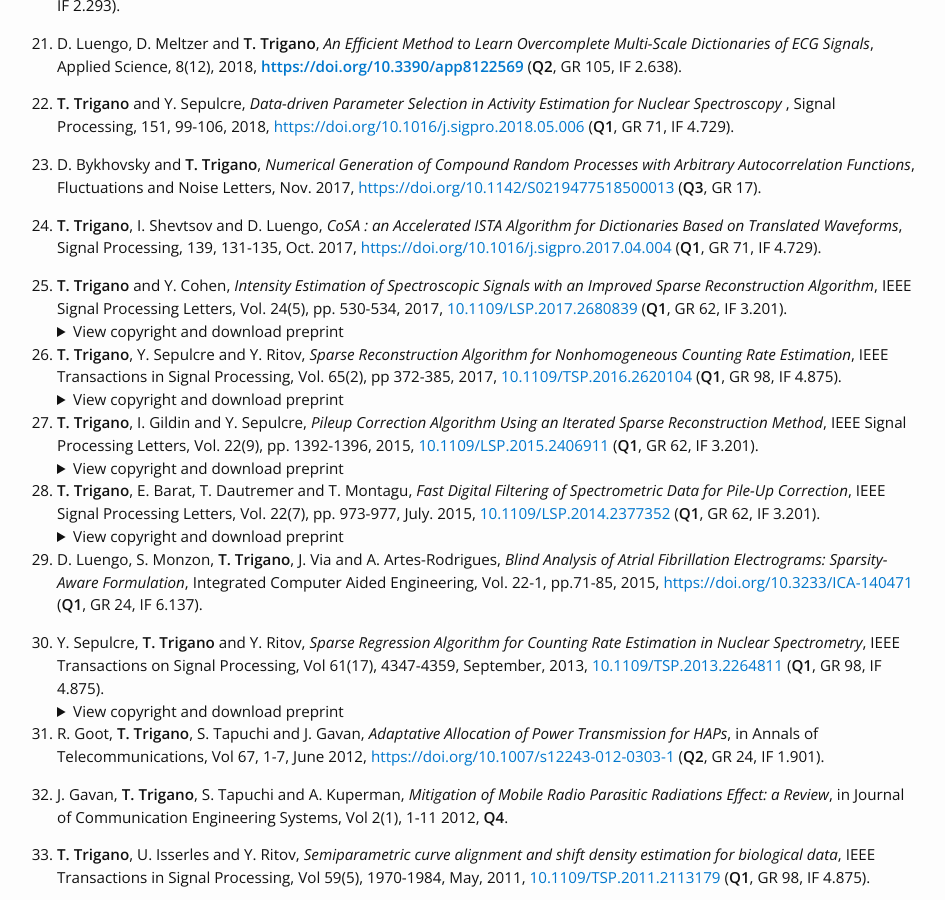
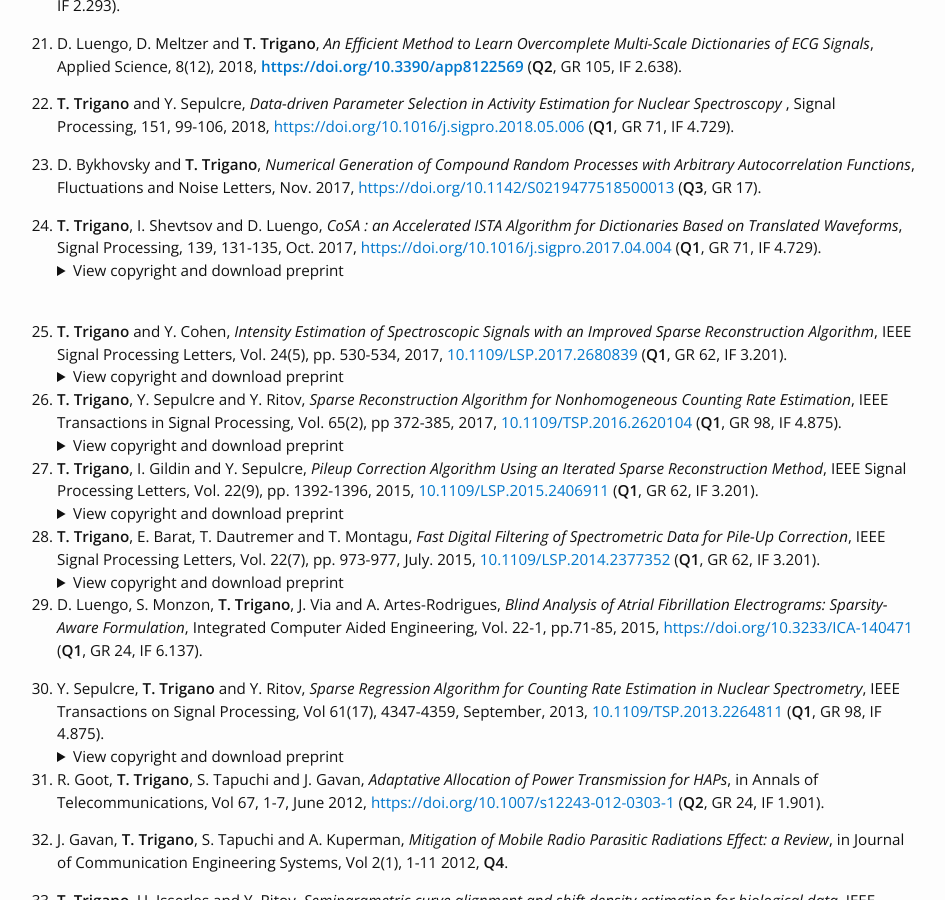
Before and after one commit to TomTrigano/my-webpage, a Jekyll site: the page built from publications.md, in a window 1280 px wide and 900 px high, scrolled down 2054 px. Shown: the whole window, without its empty margins (168-1113 px from the left). Built offline with Jekyll 4.4.1, drawn with Linux system fonts in a browser that asks for light colours.

Commit message:
test Elsevier

```diff
--- a/publications.md
+++ b/publications.md
@@ -93,6 +93,15 @@
 1. D. Bykhovsky and **T. Trigano**, *Numerical Generation of Compound Random Processes with Arbitrary Autocorrelation Functions*, Fluctuations and Noise Letters, Nov. 2017, <https://doi.org/10.1142/S0219477518500013> (**Q3**, GR 17).
 
 1. **T. Trigano**, I. Shevtsov and D. Luengo, *CoSA : an Accelerated ISTA Algorithm for Dictionaries Based on Translated Waveforms*, Signal Processing, 139, 131-135, Oct. 2017, <https://doi.org/10.1016/j.sigpro.2017.04.004> (**Q1**, GR 71, IF 4.729).
+   <details>
+   <summary> View copyright and download preprint </summary>
+
+   <small> © [2017] Publised by Elsevier. This manuscript version is made available under the CC-BY-NC-ND 4.0 license <https://creativecommons.org/licenses/by-nc-nd/4.0/> .
+</small>
+   <a href="lin_semi_2026.pdf">Click here to download the preprint</a><br><br>
+
+   </details><br>
+
 
 1. **T. Trigano** and Y. Cohen, *Intensity Estimation of Spectroscopic Signals with an Improved Sparse Reconstruction Algorithm*, IEEE Signal Processing Letters, Vol. 24(5), pp. 530-534, 2017, [10.1109/LSP.2017.2680839](https://doi.org/10.1109/LSP.2017.2680839) (**Q1**, GR 62, IF 3.201).
    <details>
```
Also changed, not shown: 1 other file.
